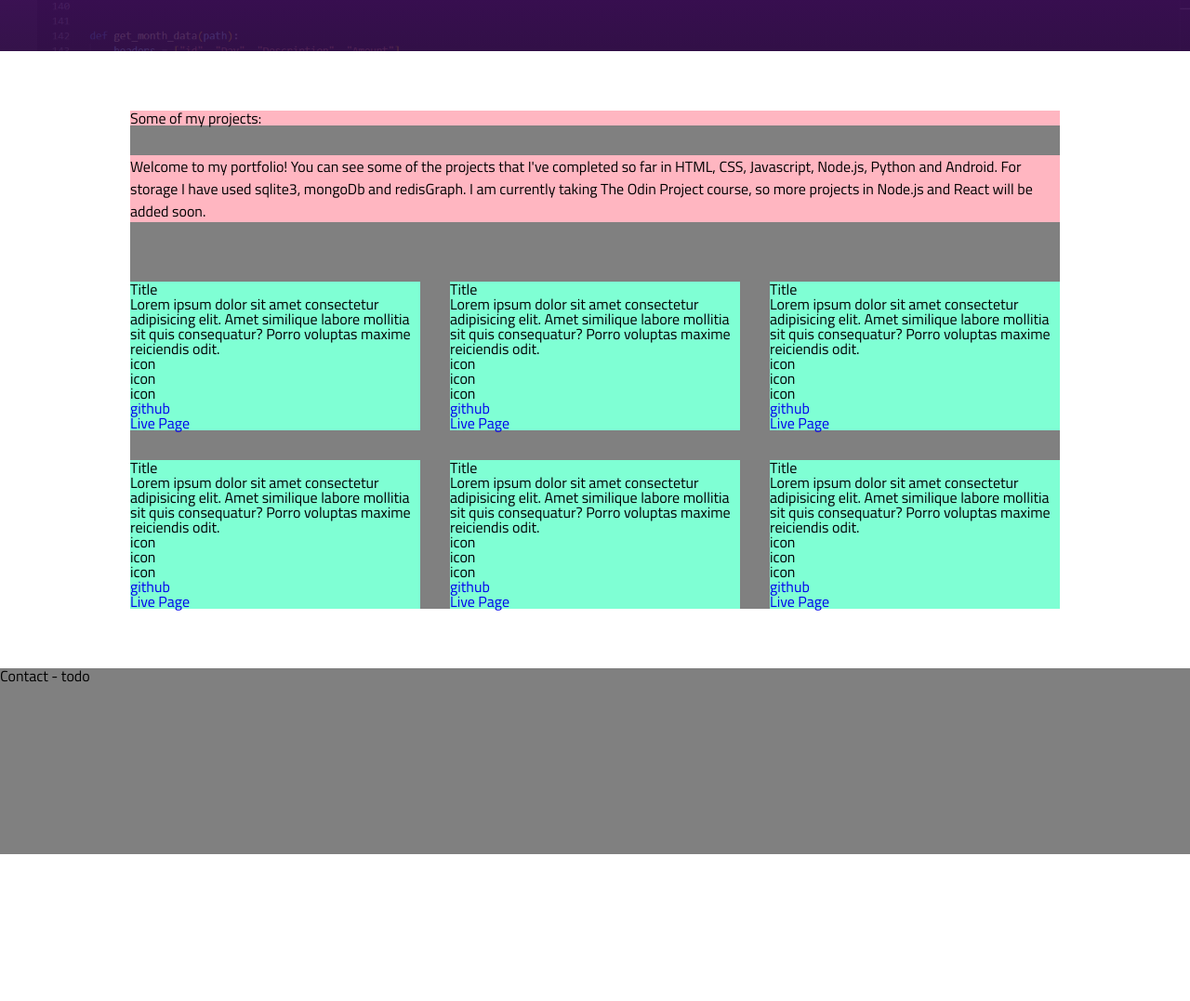
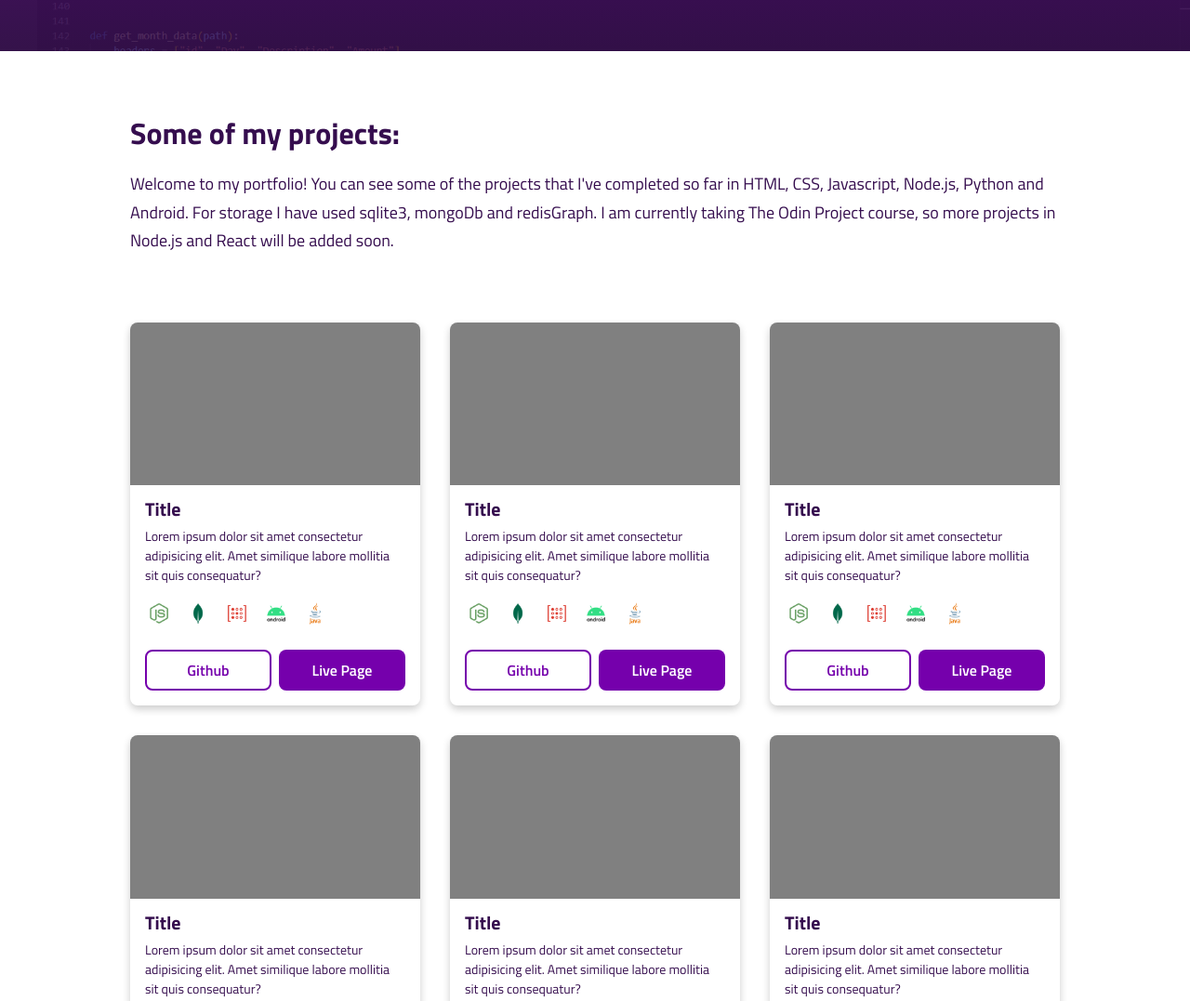
Before and after one commit to jumiranda5/portfolio, a plain HTML site: page index.html in a window 1280 px wide. Shown: the part 445-1522 px from the top of the page at 93% size. Before the commit the page ends 1364 px from the top, so only its background shows below. Drawn offline with Linux system fonts and the light colour scheme.

Commit message:
Add projects styles

```diff
--- a/css/style.css
+++ b/css/style.css
@@ -37,15 +37,21 @@
 
 body {
     font-family: titillium-web;
+    color: var(--color-main-dark);
 }
 
 img {
     display: block;
+    object-fit: cover;
 }
 
 a {
-    display: block;
+    display: inline-block;
     text-decoration: none;
+}
+
+p {
+    line-height: 1.5;
 }
 
 /* ------------------------------------------
@@ -178,23 +184,19 @@ a {
 ---------------------------------------------*/
 
 .projects {
-    background-color: grey;
     margin: 7vw;
     max-width: var(--container-max-width);
 }
 
-.projects-title,
-.projects-description {
-    background-color: lightpink;
-}
-
 .projects-title {
-    padding: 0;
+    margin-top: 8px;
+    font-size: 20px;
+    font-weight: bold;
 }
 
 .projects-description {
-    margin-top: 32px;
-    line-height: 1.5;
+    margin-top: 16px;
+    font-size: 14px;
 }
 
 .projects-list {
@@ -204,19 +206,115 @@ a {
     grid-template-columns: repeat(auto-fit, minmax(250px, 1fr));
 }
 
-.projects-list li {
-    background-color: aquamarine;
-}
-
 @media (min-width: 768px) {
     .projects {
-        margin: 64px 32px;
+        margin: 64px;
     }
 
     .projects-list {
         margin-top: 64px;
     }
+
+    .projects-title {
+        margin-top: 0;
+        font-size: 28px;
+    }
+
+    .projects-description {
+        margin-top: 24px;
+        font-size: 16px;
+    }
 }
+
+@media (min-width: 1024px) {
+    .projects {
+        margin: 72px;
+    }
+
+    .projects-list {
+        margin-top: 72px;
+    }
+
+    .projects-title {
+        font-size: 32px;
+    }
+
+    .projects-description {
+        margin-top: 24px;
+        font-size: 18px;
+        line-height: 1.7;
+    }
+}
+
+
+/* ------------------------------------------
+                  CARDS
+---------------------------------------------*/
+
+.card {
+    overflow: hidden;
+    box-shadow: 0 4px 8px 0 rgba(0,0,0,0.2);
+    border-radius: 8px;
+}
+
+.card-image {
+    aspect-ratio: 16 / 9;
+    background-color: grey;
+}
+
+.card-title {
+    margin: 16px 16px 0;
+    font-size: 20px;
+    font-weight: bold;
+}
+
+.card-about {
+    margin: 8px 16px 16px;
+    font-size: 14px;
+}
+
+.project-icons {
+    margin: 16px;
+    gap: 12px;
+}
+
+.project-icons > li {
+    width: 30px;
+    height: 30px;
+}
+
+.project-icons img {
+    width: 100%;
+    height: auto;
+}
+
+.card-buttons {
+    display: grid;
+    gap: 8px;
+    grid-template-columns: 1fr 1fr;
+    margin: 24px 16px 16px;
+}
+
+.button-code,
+.button-page {
+    text-align: center;
+    border-radius: 8px;
+    font-weight: 600;
+
+}
+
+.button-code {
+    color: var(--color-main);
+    border: 2px solid var(--color-main);
+    line-height: 40px;
+}
+
+.button-page {
+    background-color: var(--color-main);
+    color: var(--color-light);
+    line-height: 44px;
+}
+
 
 /* ------------------------------------------
                   FOOTER
--- a/index.html
+++ b/index.html
@@ -53,79 +53,102 @@
 
         <ul class="projects-list">
             <li class="card">
-
+                <div class="card-image"></div>
                 <h1 class="card-title">Title</h1>
-                <div class="card-image"></div>
-                <p class="card-about">Lorem ipsum dolor sit amet consectetur adipisicing elit. Amet similique labore mollitia sit quis consequatur? Porro voluptas maxime reiciendis odit.</p>
-                <ul>
-                    <li>icon</li>
-                    <li>icon</li>
-                    <li>icon</li>
+                <p class="card-about">Lorem ipsum dolor sit amet consectetur adipisicing elit. Amet similique labore mollitia sit quis consequatur?</p>
+                <ul class="project-icons flex">
+                    <li><img src="./img/logo-node.png" alt="Node.js"></li>
+                    <li><img src="./img/logo-mongo.png" alt="Mongo Db"></li>
+                    <li><img src="./img/logo-redis.png" alt="Redis Graph"></li>
+                    <li><img src="./img/logo-android.png" alt="Android"></li>
+                    <li><img src="./img/logo-java.png" alt="Java"></li>
                 </ul>
-                <a href="#" class="button-code">github</a>
+                <div class="card-buttons">
+                    <a href="#" class="button-code">Github</a>
                     <a href="#" class="button-page">Live Page</a>
-
+                </div>
             </li>
             <li class="card">
+                <div class="card-image"></div>
                 <h1 class="card-title">Title</h1>
-                <div class="card-image"></div>
-                <p class="card-about">Lorem ipsum dolor sit amet consectetur adipisicing elit. Amet similique labore mollitia sit quis consequatur? Porro voluptas maxime reiciendis odit.</p>
-                <ul>
-                    <li>icon</li>
-                    <li>icon</li>
-                    <li>icon</li>
+                <p class="card-about">Lorem ipsum dolor sit amet consectetur adipisicing elit. Amet similique labore mollitia sit quis consequatur?</p>
+                <ul class="project-icons flex">
+                    <li><img src="./img/logo-node.png" alt="Node.js"></li>
+                    <li><img src="./img/logo-mongo.png" alt="Mongo Db"></li>
+                    <li><img src="./img/logo-redis.png" alt="Redis Graph"></li>
+                    <li><img src="./img/logo-android.png" alt="Android"></li>
+                    <li><img src="./img/logo-java.png" alt="Java"></li>
                 </ul>
-                <a href="#" class="button-code">github</a>
+                <div class="card-buttons">
+                    <a href="#" class="button-code">Github</a>
                     <a href="#" class="button-page">Live Page</a>
+                </div>
             </li>
             <li class="card">
+                <div class="card-image"></div>
                 <h1 class="card-title">Title</h1>
-                <div class="card-image"></div>
-                <p class="card-about">Lorem ipsum dolor sit amet consectetur adipisicing elit. Amet similique labore mollitia sit quis consequatur? Porro voluptas maxime reiciendis odit.</p>
-                <ul>
-                    <li>icon</li>
-                    <li>icon</li>
-                    <li>icon</li>
+                <p class="card-about">Lorem ipsum dolor sit amet consectetur adipisicing elit. Amet similique labore mollitia sit quis consequatur?</p>
+                <ul class="project-icons flex">
+                    <li><img src="./img/logo-node.png" alt="Node.js"></li>
+                    <li><img src="./img/logo-mongo.png" alt="Mongo Db"></li>
+                    <li><img src="./img/logo-redis.png" alt="Redis Graph"></li>
+                    <li><img src="./img/logo-android.png" alt="Android"></li>
+                    <li><img src="./img/logo-java.png" alt="Java"></li>
                 </ul>
-                <a href="#" class="button-code">github</a>
+                <div class="card-buttons">
+                    <a href="#" class="button-code">Github</a>
                     <a href="#" class="button-page">Live Page</a>
+                </div>
             </li>
             <li class="card">
+                <div class="card-image"></div>
                 <h1 class="card-title">Title</h1>
-                <div class="card-image"></div>
-                <p class="card-about">Lorem ipsum dolor sit amet consectetur adipisicing elit. Amet similique labore mollitia sit quis consequatur? Porro voluptas maxime reiciendis odit.</p>
-                <ul>
-                    <li>icon</li>
-                    <li>icon</li>
-                    <li>icon</li>
+                <p class="card-about">Lorem ipsum dolor sit amet consectetur adipisicing elit. Amet similique labore mollitia sit quis consequatur?</p>
+                <ul class="project-icons flex">
+                    <li><img src="./img/logo-node.png" alt="Node.js"></li>
+                    <li><img src="./img/logo-mongo.png" alt="Mongo Db"></li>
+                    <li><img src="./img/logo-redis.png" alt="Redis Graph"></li>
+                    <li><img src="./img/logo-android.png" alt="Android"></li>
+                    <li><img src="./img/logo-java.png" alt="Java"></li>
                 </ul>
-                <a href="#" class="button-code">github</a>
+                <div class="card-buttons">
+                    <a href="#" class="button-code">Github</a>
                     <a href="#" class="button-page">Live Page</a>
+                </div>
             </li>
             <li class="card">
+                <div class="card-image"></div>
                 <h1 class="card-title">Title</h1>
-                <div class="card-image"></div>
-                <p class="card-about">Lorem ipsum dolor sit amet consectetur adipisicing elit. Amet similique labore mollitia sit quis consequatur? Porro voluptas maxime reiciendis odit.</p>
-                <ul>
-                    <li>icon</li>
-                    <li>icon</li>
-                    <li>icon</li>
+                <p class="card-about">Lorem ipsum dolor sit amet consectetur adipisicing elit. Amet similique labore mollitia sit quis consequatur?</p>
+                <ul class="project-icons flex">
+                    <li><img src="./img/logo-node.png" alt="Node.js"></li>
+                    <li><img src="./img/logo-mongo.png" alt="Mongo Db"></li>
+                    <li><img src="./img/logo-redis.png" alt="Redis Graph"></li>
+                    <li><img src="./img/logo-android.png" alt="Android"></li>
+                    <li><img src="./img/logo-java.png" alt="Java"></li>
                 </ul>
-                <a href="#" class="button-code">github</a>
+                <div class="card-buttons">
+                    <a href="#" class="button-code">Github</a>
                     <a href="#" class="button-page">Live Page</a>
+                </div>
             </li>
             <li class="card">
+                <div class="card-image"></div>
                 <h1 class="card-title">Title</h1>
-                <div class="card-image"></div>
-                <p class="card-about">Lorem ipsum dolor sit amet consectetur adipisicing elit. Amet similique labore mollitia sit quis consequatur? Porro voluptas maxime reiciendis odit.</p>
-                <ul>
-                    <li>icon</li>
-                    <li>icon</li>
-                    <li>icon</li>
+                <p class="card-about">Lorem ipsum dolor sit amet consectetur adipisicing elit. Amet similique labore mollitia sit quis consequatur?</p>
+                <ul class="project-icons flex">
+                    <li><img src="./img/logo-node.png" alt="Node.js"></li>
+                    <li><img src="./img/logo-mongo.png" alt="Mongo Db"></li>
+                    <li><img src="./img/logo-redis.png" alt="Redis Graph"></li>
+                    <li><img src="./img/logo-android.png" alt="Android"></li>
+                    <li><img src="./img/logo-java.png" alt="Java"></li>
                 </ul>
-                <a href="#" class="button-code">github</a>
+                <div class="card-buttons">
+                    <a href="#" class="button-code">Github</a>
                     <a href="#" class="button-page">Live Page</a>
+                </div>
             </li>
+
         </ul>
     </div>
 
```
Also changed, not shown: img/logo-android.png (added), img/logo-css.png (added), img/logo-html.png (added), img/logo-java.png (added), img/logo-js.png (added), img/logo-mongo.png (added), img/logo-node.png (added), img/logo-python.png (added), img/logo-redis.png (added), img/logo-sqlite.png (added), 1 other file. Lines whose indentation alone changed are shown as unchanged.
